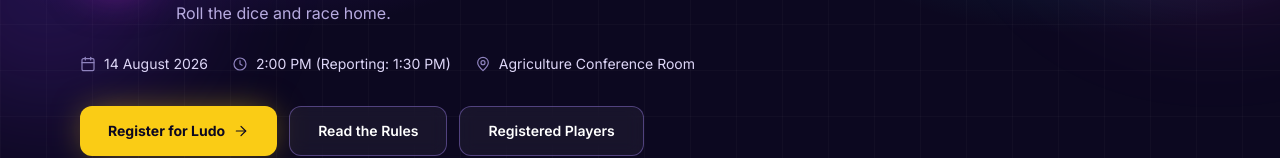
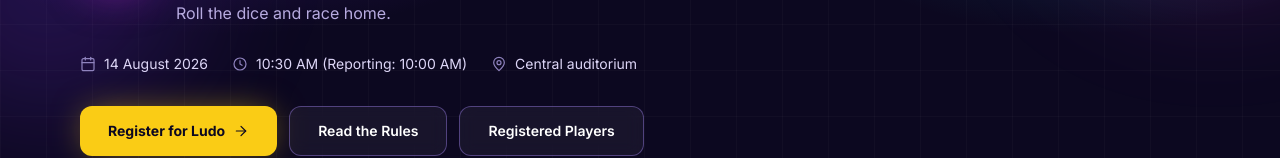
Before and after one commit to SharafatKarim/PSTU-IT-Carnival, a Next.js app: page /events/gaming/ludo in a window 1280 px wide. Shown: the part 367-525 px from the top of the page. Built offline with nearby package versions, Linux system fonts and the light colour scheme.

Commit message:
chore: ludu venue and time change

```diff
--- a/src/data/gaming.js
+++ b/src/data/gaming.js
@@ -1181,8 +1181,8 @@ export const GAMES = [
        --------------------------------------------------------------------- */
     tournament: {
       date: '14 August 2026',
-      time: '2:00 PM (Reporting: 1:30 PM)',
-      venue: 'Agriculture Conference Room',
+      time: '10:30 AM (Reporting: 10:00 AM)',
+      venue: 'Central auditorium',
       entryFee: '৳100 per player',
       entryShort: '৳100',
       entryScope: 'per player',
```
